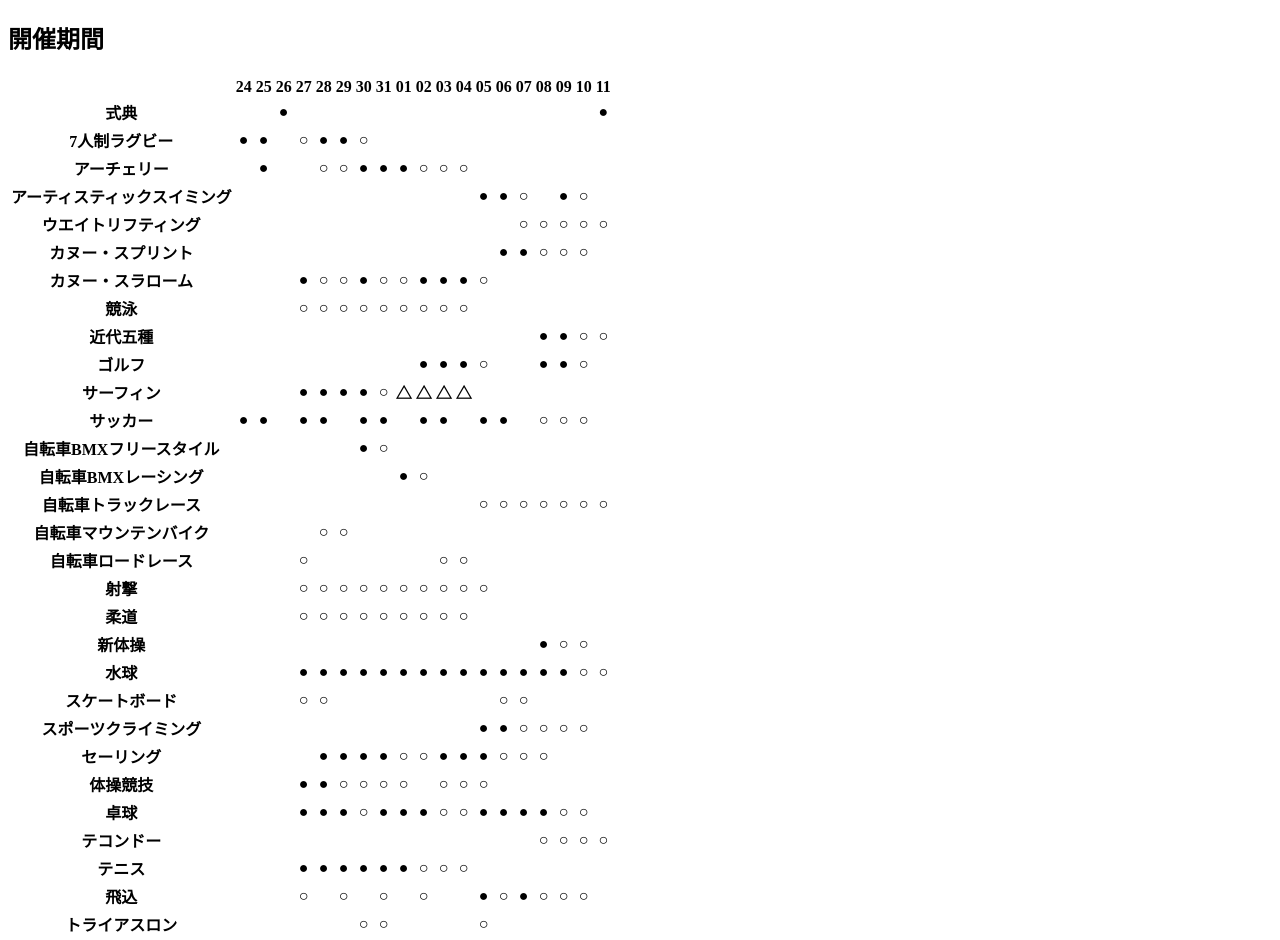
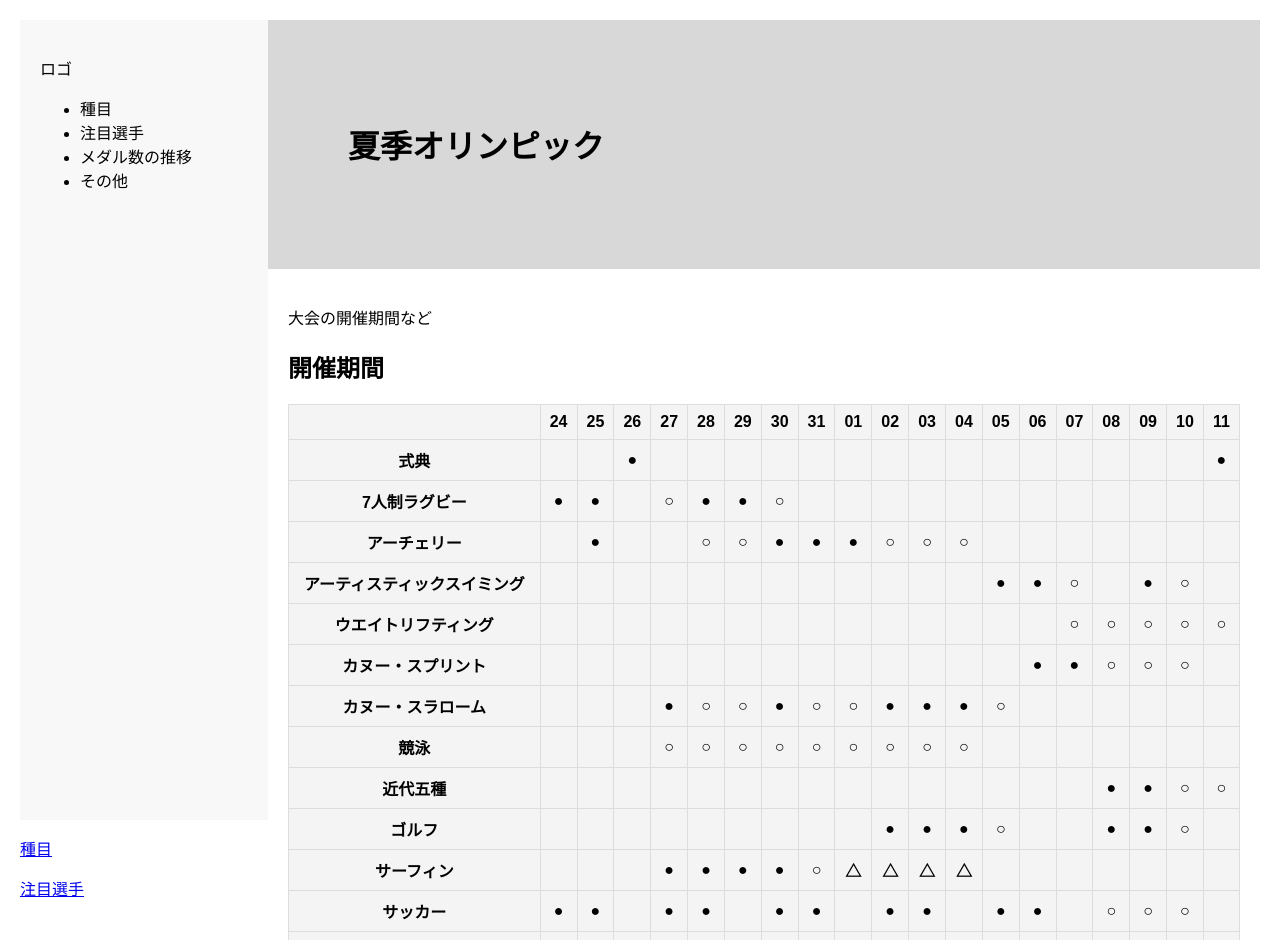
Before and after one commit to s1F10240162/Class7-7-team-project, a plain HTML site: page index.html in a window 1280 px wide. Shown: the top 940 px of the page. Drawn offline with Linux system fonts and the light colour scheme.

Commit message:
ファイルの統合

```diff
--- a/css/index.css
+++ b/css/index.css
@@ -1,3 +1,60 @@
-.red{
-    color: red;
+body {
+  margin: 0;
+  padding: 0;
+  font-family: Arial, sans-serif;
 }
+.container {
+  display: flex;
+  height: 100vh;
+}
+.sidebar {
+  width: 20%;
+  background-color: #f8f8f8;
+  padding: 20px;
+  box-sizing: border-box;
+}
+.main-content {
+  width: 80%;
+  display: flex;
+  flex-direction: column;
+}
+.header {
+  background-color: #d8d8d8;
+  padding: 80px;
+  box-sizing: border-box;
+  display: flex;
+  justify-content: space-between;
+  align-items: center;
+}
+.content {
+  padding: 20px;
+  box-sizing: border-box;
+}
+
+body {
+  font-family: Arial, sans-serif;
+  margin: 20px;
+}
+table {
+  width: 100%;
+  border-collapse: collapse;
+  margin-bottom: 20px;
+}
+th,
+td {
+  border: 1px solid #ddd;
+  padding: 8px;
+  text-align: center;
+}
+th {
+  background-color: #f4f4f4;
+}
+thead {
+  position: sticky;
+  top: 0;
+  background-color: #fff;
+}
+caption {
+  font-size: 1.5em;
+  margin-bottom: 10px;
+}
--- a/index.html
+++ b/index.html
@@ -1,11 +1,27 @@
 <!DOCTYPE html>
 <html lang="ja">
   <head>
-        <meta charset="UTF-8">
+    <meta charset="UTF-8" />
     <title>チームで作るWEBサイト</title>
-        <link rel="stylesheet" href="css/index.css">
+    <link rel="stylesheet" href="css/index.css" />
   </head>
   <boby>
+    <div class="container">
+      <div class="sidebar">
+        <p>ロゴ</p>
+        <ul>
+          <li>種目</li>
+          <li>注目選手</li>
+          <li>メダル数の推移</li>
+          <li>その他</li>
+        </ul>
+      </div>
+      <div class="main-content">
+        <div class="header">
+          <h1><div>夏季オリンピック</div></h1>
+        </div>
+        <div class="content">
+          <p>大会の開催期間など</p>
           <h2>開催期間</h2>
           <table>
             <tr>
@@ -999,7 +1015,7 @@
               <th></th>
             </tr>
             <tr>
-               <th>陸上競技 </th>
+              <th>陸上競技</th>
               <th></th>
               <th></th>
               <th></th>
@@ -1043,11 +1059,12 @@
               <th>○</th>
             </tr>
           </table>
-      <p>※○:メダル確定日 ●:競技実施日 △:予備日
-      </p>
+          <p>※○:メダル確定日 ●:競技実施日 △:予備日</p>
+        </div>
+      </div>
+    </div>
+
     <p><a href="http://127.0.0.1:3006/s.html">種目</a></p>
     <p><a href="http://127.0.0.1:3006/p.html">注目選手</a></p>
-
-
   </boby>
 </html>
--- a/sam.html
+++ b/sam.html
@@ -1,14 +1,16 @@
 <!DOCTYPE html>
 <html lang="ja">
   <head>
-    <meta charset="UTF-8">
+    <meta charset="UTF-8" />
     <title>日本の夏季オリンピックメダル推移（1912年～）</title>
-    <link rel="stylesheet" href="css/sam.css">
+    <link rel="stylesheet" href="css/index.css" />
   </head>
   <body>
     <h1>日本の夏季オリンピックメダル推移（1912年～）</h1>
     <table>
-        <caption>夏季オリンピック</caption>
+      <caption>
+        夏季オリンピック
+      </caption>
       <thead>
         <tr>
           <th>年</th>
--- a/ssa.css
+++ /dev/null
@@ -1,32 +0,0 @@
-body {
-    margin: 0;
-    padding: 0;
-    font-family: Arial, sans-serif;
-}
-.container {
-    display: flex;
-    height: 100vh;
-}
-.sidebar {
-    width: 20%;
-    background-color: #f8f8f8;
-    padding: 20px;
-    box-sizing: border-box;
-}
-.main-content {
-    width: 80%;
-    display: flex;
-    flex-direction: column;
-}
-.header {
-    background-color: #d8d8d8;
-    padding: 80px;
-    box-sizing: border-box;
-    display: flex;
-    justify-content: space-between;
-    align-items: center;
-}
-.content {
-    padding: 20px;
-    box-sizing: border-box;
-}
```
Also changed, not shown: ssa.html (+2 -2 lines). Lines whose indentation alone changed are shown as unchanged.
